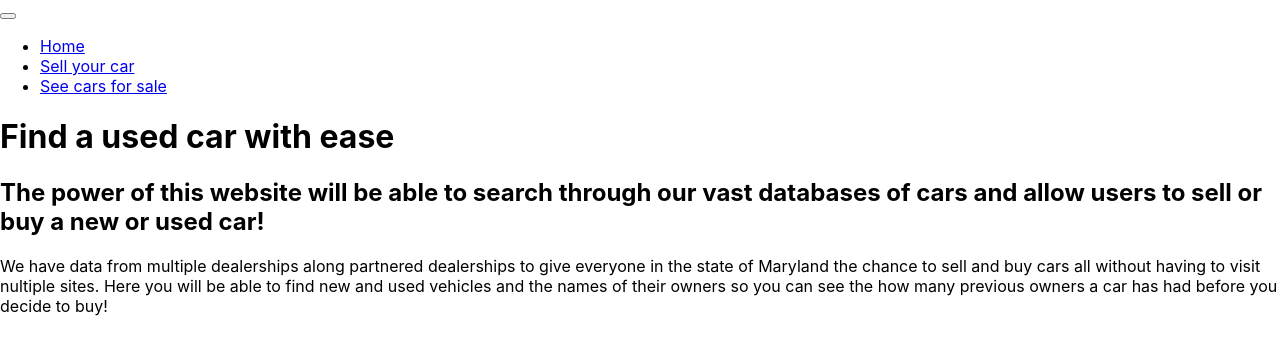
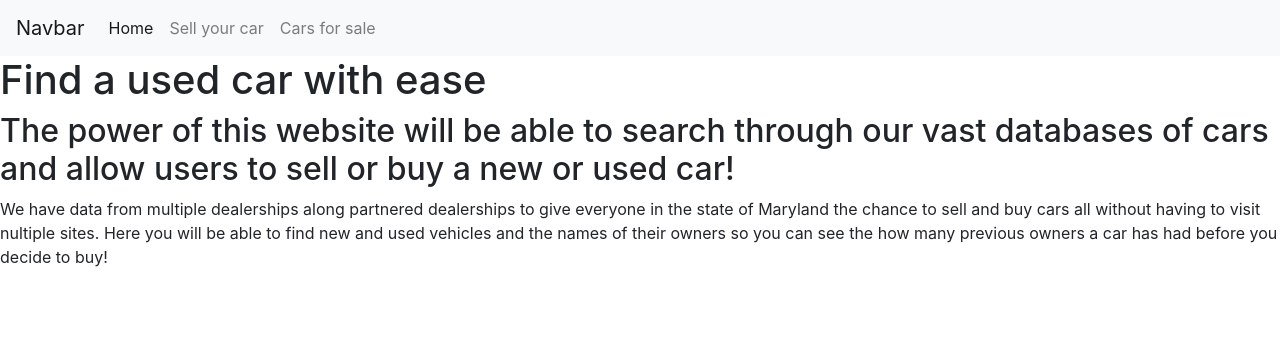
Before and after one commit to Perrydise/phase-3-project, a React (Create React App) app: page / in a window 1280 px wide. Shown: the top 354 px of the page. Built offline with nearby package versions, Linux system fonts and the light colour scheme.

Commit message:
added a new nav bar with css

```diff
--- a/public/index.html
+++ b/public/index.html
@@ -2,6 +2,7 @@
 <html lang="en">
   <head>
     <meta charset="utf-8" />
+    <link rel="stylesheet" href="https://cdn.jsdelivr.net/npm/bootstrap@4.0.0/dist/css/bootstrap.min.css" integrity="sha384-Gn5384xqQ1aoWXA+058RXPxPg6fy4IWvTNh0E263XmFcJlSAwiGgFAW/dAiS6JXm" crossorigin="anonymous">
     <link rel="icon" href="%PUBLIC_URL%/favicon.ico" />
     <meta name="viewport" content="width=device-width, initial-scale=1" />
     <meta name="theme-color" content="#000000" />
--- a/src/components/NavBar.js
+++ b/src/components/NavBar.js
@@ -2,28 +2,44 @@ import React from "react"
 
 function Navbar () {
     return (
-        <div className="navbar">
-            <nav className="navbar navbar-expand-lg navbar-light bg-light">
-  {/* <a className="navbar-brand" href="/">Navbar</a> */}
-  <button className="navbar-toggler" type="button" data-toggle="collapse" data-target="#navbarNav" aria-controls="navbarNav" aria-expanded="false" aria-label="Toggle navigation">
-    <span className="navbar-toggler-icon"></span>
+//         <div className="navbar">
+//             <nav className="navbar navbar-expand-lg navbar-light bg-light">
+//   {/* <a className="navbar-brand" href="/">Navbar</a> */}
+//   <button className="navbar-toggler" type="button" data-toggle="collapse" data-target="#navbarNav" aria-controls="navbarNav" aria-expanded="false" aria-label="Toggle navigation">
+//     <span className="navbar-toggler-icon"></span>
+//   </button>
+//   <div className="collapse navbar-collapse" id="navbarNav">
+//     <ul className="navbar-nav">
+//       <li className="nav-item active">
+
+//         <a className="nav-link" href="/">Home</a>
+//       </li>
+//       <li className="nav-item">
+//         <a className="nav-link" href="/Forsale">Sell your car</a>
+//       </li>
+//       <li className="nav-item">
+//         <a className="nav-link" href="/showCars">See cars for sale</a>
+//       </li>
+//     </ul>
+//   </div>
+// </nav>
+//         </div>
+
+
+<nav class="navbar navbar-expand-lg navbar-light bg-light">
+  <a class="navbar-brand" href="/">Navbar</a>
+  <button class="navbar-toggler" type="button" data-toggle="collapse" data-target="#navbarNavAltMarkup" aria-controls="navbarNavAltMarkup" aria-expanded="false" aria-label="Toggle navigation">
+    <span class="navbar-toggler-icon"></span>
   </button>
-  <div className="collapse navbar-collapse" id="navbarNav">
-    <ul className="navbar-nav">
-      <li className="nav-item active">
-
-        <a className="nav-link" href="/">Home</a>
-      </li>
-      <li className="nav-item">
-        <a className="nav-link" href="/Forsale">Sell your car</a>
-      </li>
-      <li className="nav-item">
-        <a className="nav-link" href="/showCars">See cars for sale</a>
-      </li>
-    </ul>
+  <div class="collapse navbar-collapse" id="navbarNavAltMarkup">
+    <div class="navbar-nav">
+      <a class="nav-item nav-link active" href="/">Home <span class="sr-only">(current)</span></a>
+      <a class="nav-item nav-link" href="/Forsale">Sell your car</a>
+      <a class="nav-item nav-link" href="/showCars">Cars for sale</a>
+    </div>
   </div>
 </nav>
-        </div>
+
     )
 }
 
```
Also changed, not shown: src/App.css (line endings or trailing spaces).
